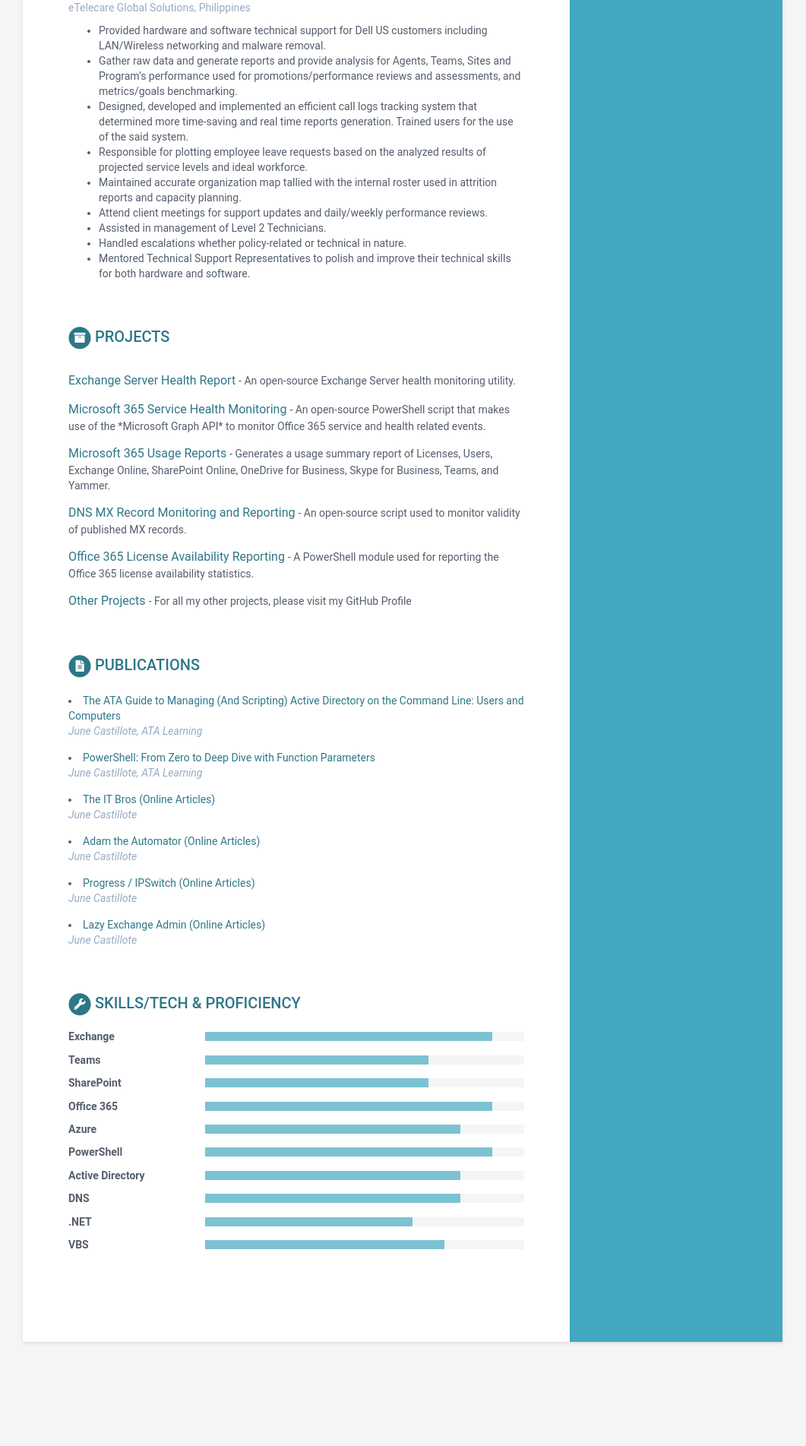
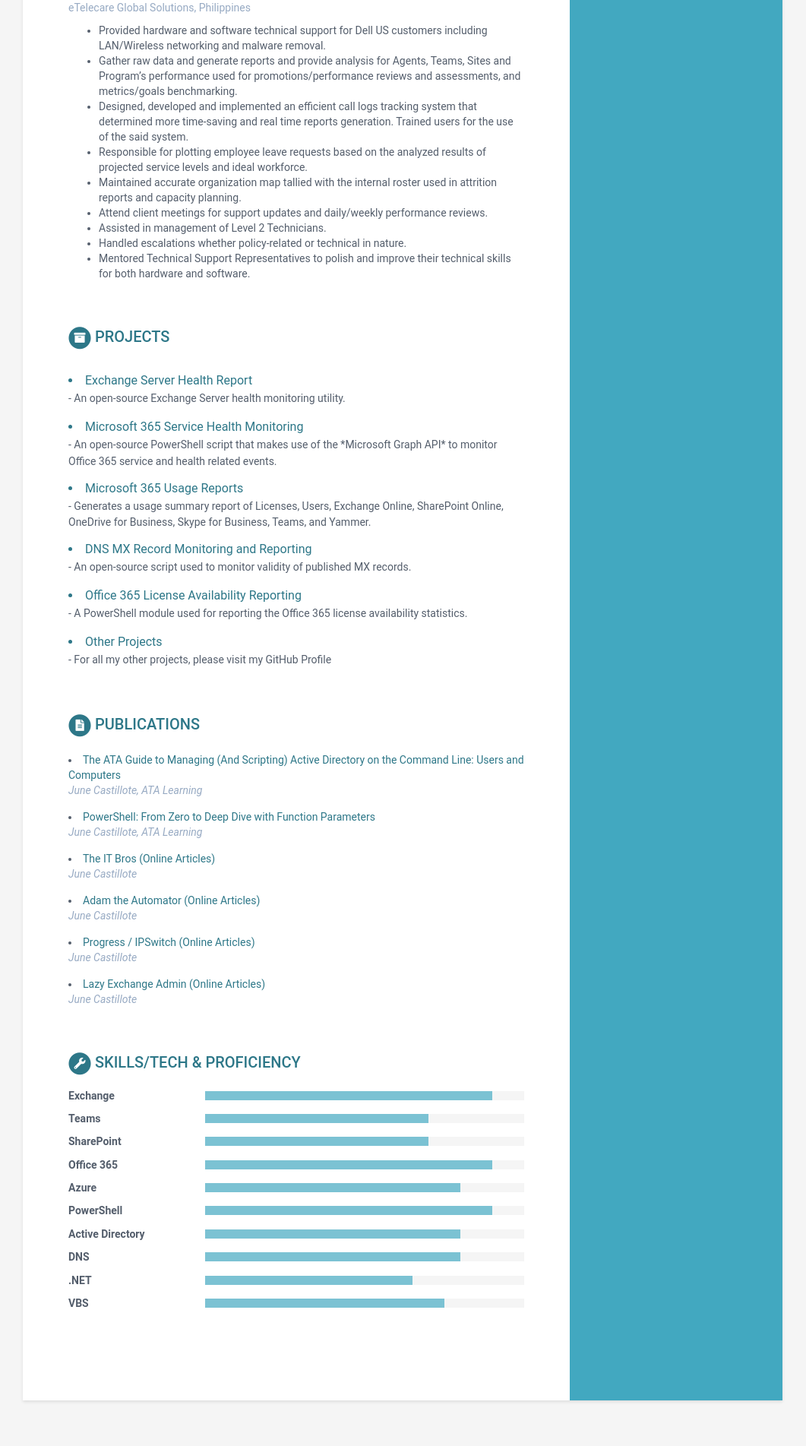
Before and after one commit to junec1982/junec1982.github.io, a Jekyll site: the page built from index.html, in a window 1280 px wide. Shown: the part 1405-3308 px from the top of the page at 76% size, without its empty margins (110-1171 px from the left). Built offline with Jekyll 4.4.1, drawn with Linux system fonts in a browser that asks for light colours; before the commit the page ends 3231 px from its top, so only the background shows below that.

Commit message:
Update projects.html

```diff
--- a/_includes/projects.html
+++ b/_includes/projects.html
@@ -18,12 +18,11 @@
 
   {% for project in projects.assignments %}
     <div class="item">
-
       <span class="project-title">
         {% if project.link %}
-        <a href="{{ project.link }}" target="_blank">{{ project.title }}</a>
+        <li><a href="{{ project.link }}" target="_blank">{{ project.title }}</a></li>
         {% else %}
-        {{ project.title }}
+        <li>{{ project.title }}</li>
         {% endif %}
       </span>
 
```
